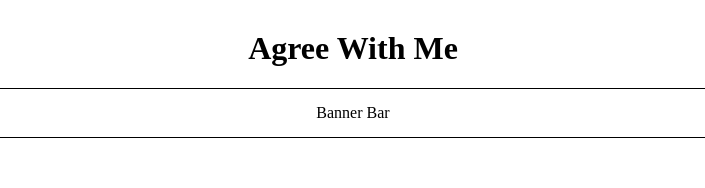
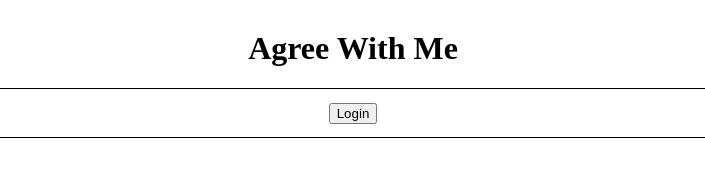
Before and after one commit to rhinehardtc/agreewithme, an Angular app in the folder AgreeWithMe/: page / in a window 1280 px wide. Shown: the top 188 px of the page, without its empty margins (287-992 px from the left). Built offline with nearby package versions, Linux system fonts and the light colour scheme.

Commit message:
added button to route to login page

```diff
--- a/AgreeWithMe/src/app/home/home.component.html
+++ b/AgreeWithMe/src/app/home/home.component.html
@@ -1,2 +1,4 @@
-<div class='banner-bar'>Banner Bar</div>
+<div class='banner-bar'>
+    <button routerLink='/login'>Login</button>
+</div>
 <app-feed></app-feed>
--- a/AgreeWithMe/src/app/home/home.component.ts
+++ b/AgreeWithMe/src/app/home/home.component.ts
@@ -1,5 +1,4 @@
 import { Component, OnInit } from '@angular/core';
-import { FeedComponent } from '../feed/feed.component';
 
 @Component({
   selector: 'app-home',
@@ -12,5 +11,4 @@
 
   ngOnInit(): void {
   }
-
 }
```
